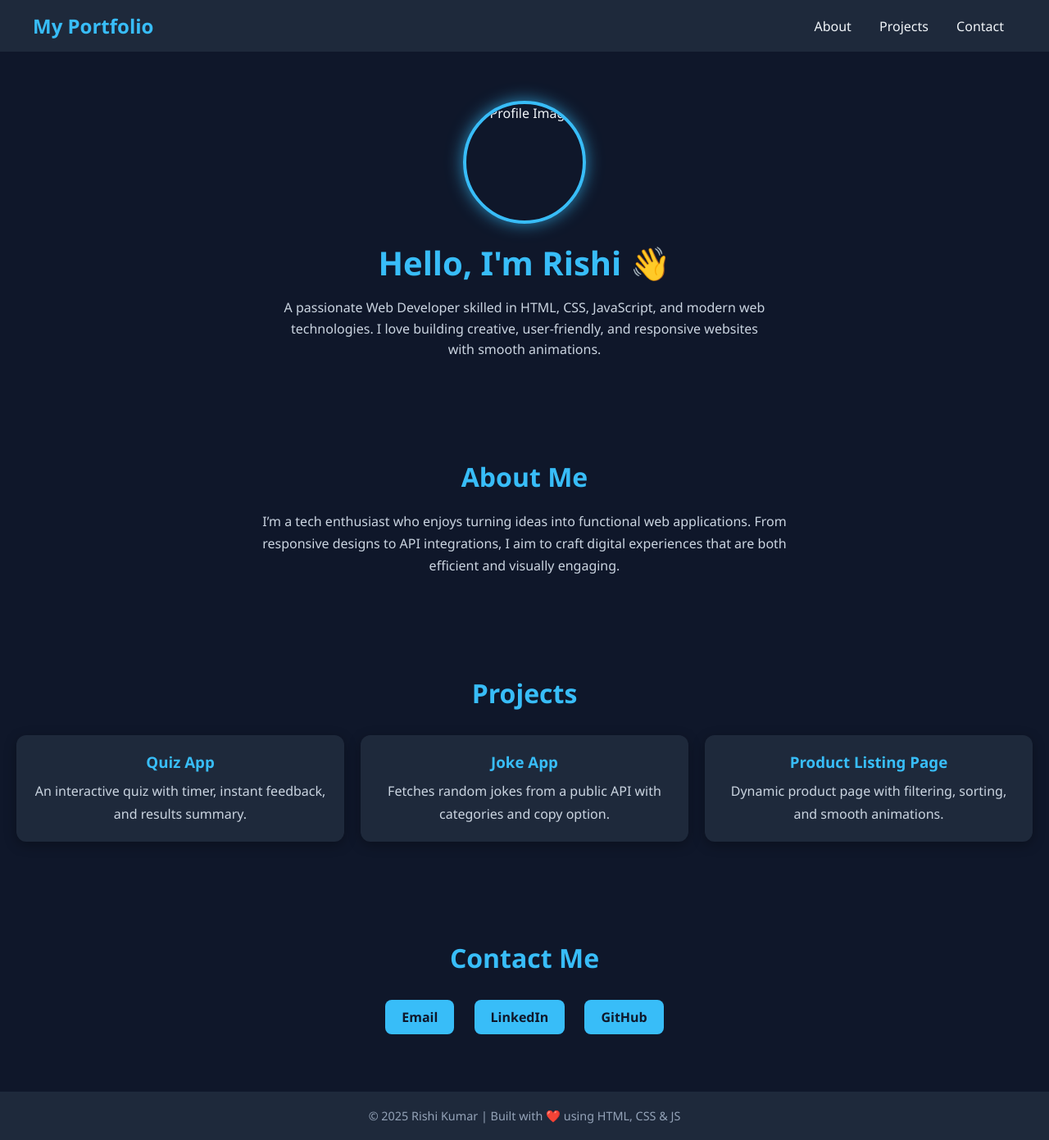
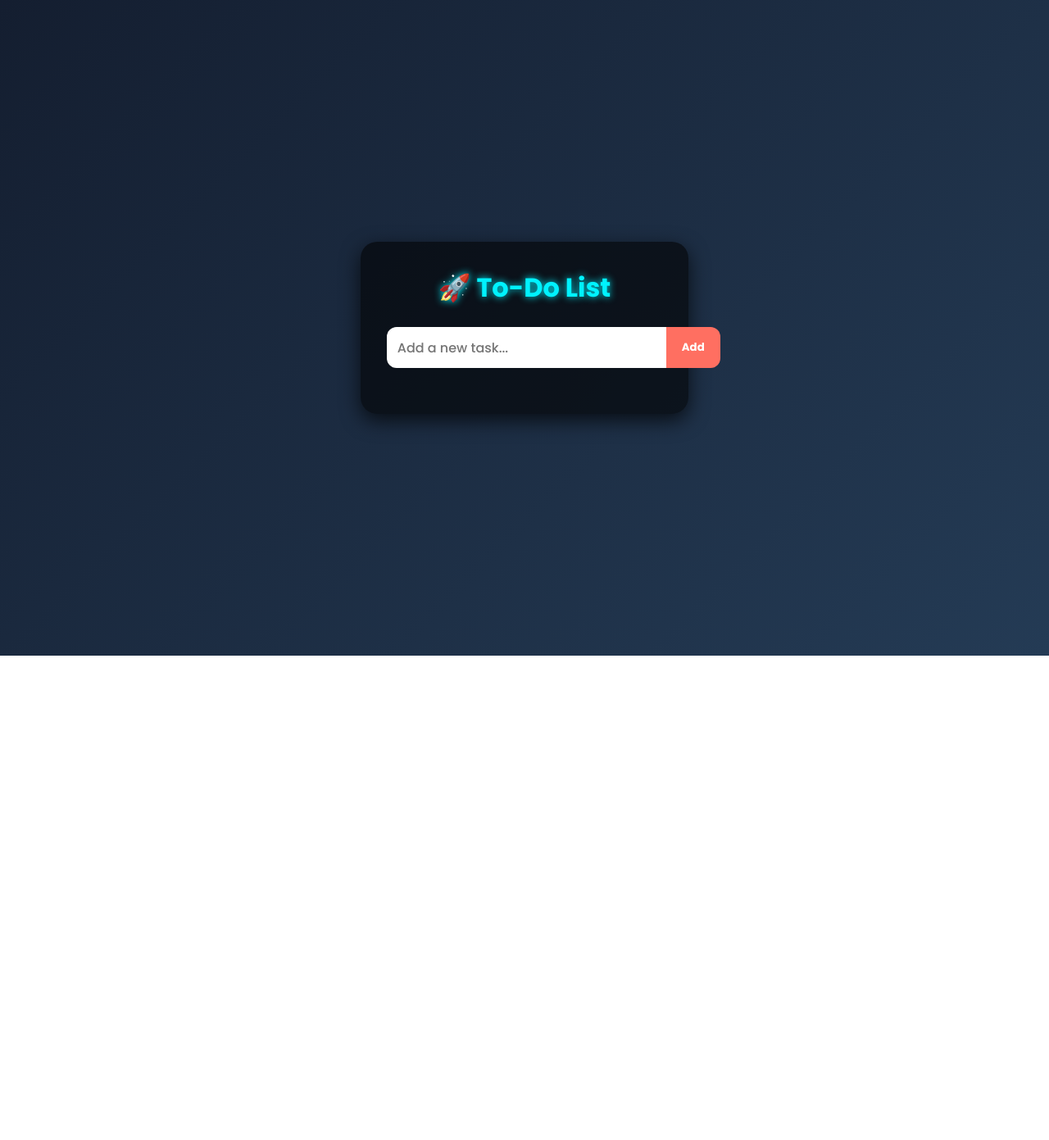
Before and after one commit to Ghostoperators/APEXPLANET, a plain HTML site: page index.html in a window 1280 px wide. Shown: the whole page at 82% size. After the commit the page ends 800 px from the top, so only its background shows below. Drawn offline with Linux system fonts and the light colour scheme.

Commit message:
Add files via upload

```diff
--- a/index.html
+++ b/index.html
@@ -3,227 +3,191 @@
 <head>
   <meta charset="UTF-8">
   <meta name="viewport" content="width=device-width, initial-scale=1.0">
-  <title>My Portfolio</title>
+  <title>To-Do List App</title>
+  <link href="https://fonts.googleapis.com/css2?family=Poppins:wght@300;500;700&display=swap" rel="stylesheet">
   <style>
-    /* General Reset */
     * {
       margin: 0;
       padding: 0;
       box-sizing: border-box;
+      font-family: "Poppins", sans-serif;
     }
 
     body {
-      font-family: 'Segoe UI', Tahoma, Geneva, Verdana, sans-serif;
-      background: #0f172a;
-      color: #f1f5f9;
-      scroll-behavior: smooth;
+      background: linear-gradient(135deg, #141e30, #243b55);
+      min-height: 100vh;
+      display: flex;
+      justify-content: center;
+      align-items: center;
+      color: #fff;
     }
 
-    header {
-      background: #1e293b;
-      padding: 15px 40px;
+    .app {
+      background: rgba(0, 0, 0, 0.6);
+      padding: 2rem;
+      border-radius: 20px;
+      box-shadow: 0 8px 25px rgba(0, 0, 0, 0.7);
+      width: 90%;
+      max-width: 400px;
+      animation: fadeIn 1s ease-in-out;
+    }
+
+    h1 {
+      text-align: center;
+      margin-bottom: 1.5rem;
+      color: #00f2fe;
+      text-shadow: 0 0 10px #00f2fe;
+    }
+
+    .input-container {
+      display: flex;
+      margin-bottom: 1.5rem;
+    }
+
+    input {
+      flex: 1;
+      padding: 0.8rem;
+      border: none;
+      border-radius: 12px 0 0 12px;
+      outline: none;
+      font-size: 1rem;
+    }
+
+    button {
+      padding: 0.8rem 1.2rem;
+      border: none;
+      background: #ff6f61;
+      color: #fff;
+      font-weight: bold;
+      border-radius: 0 12px 12px 0;
+      cursor: pointer;
+      transition: 0.3s;
+    }
+
+    button:hover {
+      background: #ff4d4d;
+    }
+
+    ul {
+      list-style: none;
+    }
+
+    li {
+      background: #1a1a1a;
+      padding: 0.8rem 1rem;
+      margin-bottom: 0.8rem;
+      border-radius: 12px;
       display: flex;
       justify-content: space-between;
       align-items: center;
-      position: sticky;
-      top: 0;
-      z-index: 1000;
+      box-shadow: 0 4px 12px rgba(0,0,0,0.5);
+      animation: slideIn 0.5s ease forwards;
     }
 
-    header h1 {
-      font-size: 1.5rem;
-      color: #38bdf8;
-      font-weight: bold;
+    li.done {
+      text-decoration: line-through;
+      opacity: 0.6;
     }
 
-    nav a {
-      margin: 0 15px;
-      text-decoration: none;
-      color: #f1f5f9;
-      font-weight: 500;
-      transition: color 0.3s ease;
+    .delete {
+      background: transparent;
+      border: none;
+      color: #ff4d4d;
+      font-size: 1.2rem;
+      cursor: pointer;
+      transition: transform 0.2s;
     }
 
-    nav a:hover {
-      color: #38bdf8;
-    }
-
-    /* Hero Section */
-    .hero {
-      display: flex;
-      justify-content: center;
-      align-items: center;
-      flex-direction: column;
-      padding: 60px 20px;
-      text-align: center;
-      animation: fadeIn 2s ease-in-out;
-    }
-
-    .hero img {
-      width: 150px;
-      height: 150px;
-      border-radius: 50%;
-      margin-bottom: 20px;
-      border: 4px solid #38bdf8;
-      box-shadow: 0 0 20px rgba(56,189,248,0.7);
-    }
-
-    .hero h2 {
-      font-size: 2.5rem;
-      color: #38bdf8;
-      margin-bottom: 15px;
-    }
-
-    .hero p {
-      max-width: 600px;
-      line-height: 1.6;
-      color: #cbd5e1;
-    }
-
-    /* About Section */
-    section {
-      padding: 60px 20px;
-      text-align: center;
-      animation: slideUp 1s ease-in-out;
-    }
-
-    section h2 {
-      font-size: 2rem;
-      color: #38bdf8;
-      margin-bottom: 20px;
-      position: relative;
-    }
-
-    section p {
-      max-width: 700px;
-      margin: 0 auto;
-      line-height: 1.7;
-      color: #cbd5e1;
-    }
-
-    /* Projects */
-    .projects {
-      display: grid;
-      grid-template-columns: repeat(auto-fit, minmax(250px, 1fr));
-      gap: 20px;
-      margin-top: 30px;
-    }
-
-    .project-card {
-      background: #1e293b;
-      padding: 20px;
-      border-radius: 12px;
-      box-shadow: 0 4px 15px rgba(0,0,0,0.3);
-      transition: transform 0.3s ease, box-shadow 0.3s ease;
-    }
-
-    .project-card:hover {
-      transform: translateY(-8px);
-      box-shadow: 0 8px 25px rgba(56,189,248,0.5);
-    }
-
-    .project-card h3 {
-      color: #38bdf8;
-      margin-bottom: 10px;
-    }
-
-    .project-card p {
-      color: #cbd5e1;
-    }
-
-    /* Contact */
-    .contact a {
-      display: inline-block;
-      margin: 10px;
-      padding: 10px 20px;
-      background: #38bdf8;
-      color: #0f172a;
-      font-weight: bold;
-      border-radius: 8px;
-      text-decoration: none;
-      transition: background 0.3s ease;
-    }
-
-    .contact a:hover {
-      background: #0ea5e9;
-    }
-
-    /* Footer */
-    footer {
-      background: #1e293b;
-      text-align: center;
-      padding: 20px;
-      font-size: 0.9rem;
-      color: #94a3b8;
+    .delete:hover {
+      transform: scale(1.2);
     }
 
     /* Animations */
     @keyframes fadeIn {
-      from { opacity: 0; transform: translateY(-30px); }
-      to { opacity: 1; transform: translateY(0); }
+      from { opacity: 0; transform: scale(0.9); }
+      to { opacity: 1; transform: scale(1); }
     }
 
-    @keyframes slideUp {
-      from { opacity: 0; transform: translateY(40px); }
-      to { opacity: 1; transform: translateY(0); }
-    }
-
-    /* Responsive */
-    @media(max-width:768px){
-      .hero h2 { font-size: 2rem; }
-      header h1 { font-size: 1.2rem; }
-      nav a { margin: 0 8px; font-size: 0.9rem; }
+    @keyframes slideIn {
+      from { transform: translateY(20px); opacity: 0; }
+      to { transform: translateY(0); opacity: 1; }
     }
   </style>
 </head>
 <body>
-  <header>
-    <h1>My Portfolio</h1>
-    <nav>
-      <a href="#about">About</a>
-      <a href="#projects">Projects</a>
-      <a href="#contact">Contact</a>
-    </nav>
-  </header>
+  <div class="app">
+    <h1>🚀 To-Do List</h1>
+    <div class="input-container">
+      <input type="text" id="taskInput" placeholder="Add a new task...">
+      <button id="addBtn">Add</button>
+    </div>
+    <ul id="taskList"></ul>
+  </div>
 
-  <section class="hero">
-    <img src="rishi.jpg" alt="Profile Image">
-    <h2>Hello, I'm Rishi 👋</h2>
-    <p>A passionate Web Developer skilled in HTML, CSS, JavaScript, and modern web technologies. I love building creative, user-friendly, and responsive websites with smooth animations.</p>
-  </section>
+  <script>
+    const taskInput = document.getElementById("taskInput");
+    const addBtn = document.getElementById("addBtn");
+    const taskList = document.getElementById("taskList");
 
-  <section id="about">
-    <h2>About Me</h2>
-    <p>I’m a tech enthusiast who enjoys turning ideas into functional web applications. From responsive designs to API integrations, I aim to craft digital experiences that are both efficient and visually engaging.</p>
-  </section>
+    // Load tasks from localStorage
+    document.addEventListener("DOMContentLoaded", loadTasks);
 
-  <section id="projects">
-    <h2>Projects</h2>
-    <div class="projects">
-      <div class="project-card">
-        <h3>Quiz App</h3>
-        <p>An interactive quiz with timer, instant feedback, and results summary.</p>
-      </div>
-      <div class="project-card">
-        <h3>Joke App</h3>
-        <p>Fetches random jokes from a public API with categories and copy option.</p>
-      </div>
-      <div class="project-card">
-        <h3>Product Listing Page</h3>
-        <p>Dynamic product page with filtering, sorting, and smooth animations.</p>
-      </div>
-    </div>
-  </section>
+    addBtn.addEventListener("click", addTask);
+    taskInput.addEventListener("keypress", function(e) {
+      if (e.key === "Enter") addTask();
+    });
 
-  <section id="contact" class="contact">
-    <h2>Contact Me</h2>
-    <a href="mailto:rishi@example.com">Email</a>
-    <a href="https://linkedin.com" target="_blank">LinkedIn</a>
-    <a href="https://github.com" target="_blank">GitHub</a>
-  </section>
+    function addTask() {
+      const task = taskInput.value.trim();
+      if (task === "") return;
+      createTaskElement(task);
+      saveTask(task);
+      taskInput.value = "";
+    }
 
-  <footer>
-    © 2025 Rishi Kumar | Built with ❤️ using HTML, CSS & JS
-  </footer>
+    function createTaskElement(task, isDone = false) {
+      const li = document.createElement("li");
+      li.textContent = task;
+      if (isDone) li.classList.add("done");
+
+      // Toggle done on click
+      li.addEventListener("click", () => {
+        li.classList.toggle("done");
+        updateStorage();
+      });
+
+      // Delete button
+      const delBtn = document.createElement("button");
+      delBtn.textContent = "✖";
+      delBtn.classList.add("delete");
+      delBtn.addEventListener("click", (e) => {
+        e.stopPropagation();
+        li.remove();
+        updateStorage();
+      });
+
+      li.appendChild(delBtn);
+      taskList.appendChild(li);
+    }
+
+    function saveTask(task) {
+      const tasks = JSON.parse(localStorage.getItem("tasks")) || [];
+      tasks.push({ text: task, done: false });
+      localStorage.setItem("tasks", JSON.stringify(tasks));
+    }
+
+    function loadTasks() {
+      const tasks = JSON.parse(localStorage.getItem("tasks")) || [];
+      tasks.forEach(t => createTaskElement(t.text, t.done));
+    }
+
+    function updateStorage() {
+      const tasks = [];
+      document.querySelectorAll("#taskList li").forEach(li => {
+        tasks.push({ text: li.childNodes[0].textContent, done: li.classList.contains("done") });
+      });
+      localStorage.setItem("tasks", JSON.stringify(tasks));
+    }
+  </script>
 </body>
 </html>
```
